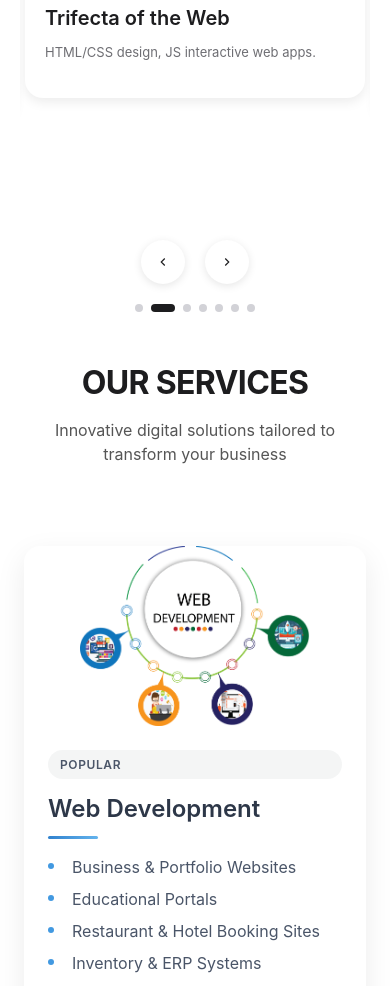
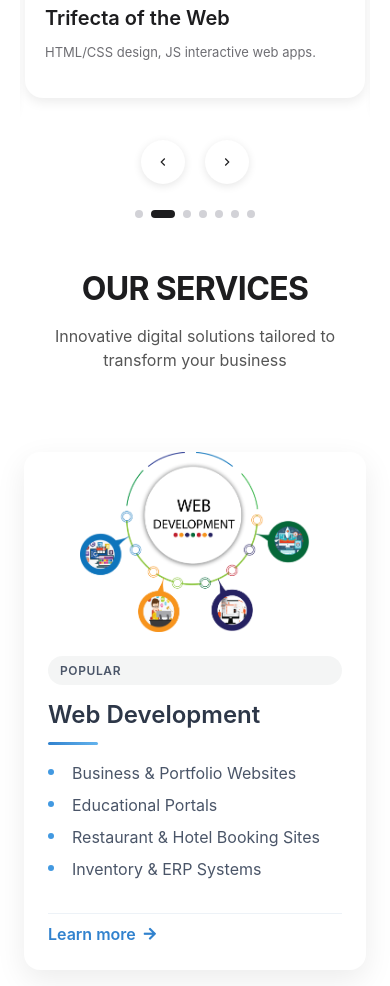
Before and after one commit to mangesh5671/LazyDeveloperWeb, a plain HTML site: page index.html in a window 390 px wide. Shown: the part 958-1944 px from the top of the page. Drawn offline with nearby package versions, Linux system fonts and the light colour scheme; a web font is replaced by a local one.

Commit message:
Update index.css

```diff
--- a/Styles/index.css
+++ b/Styles/index.css
@@ -522,11 +522,13 @@
 
             .navigation-buttons {
                 gap: 20px;
+                margin-bottom: -50px;
             }
 
             .nav-button {
                 width: 44px;
                 height: 44px;
+                margin-top: -100px;
             }
         }
 
```
